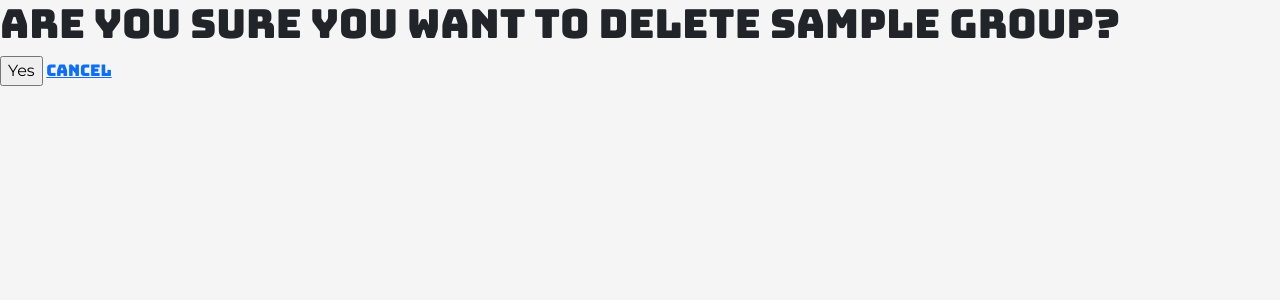
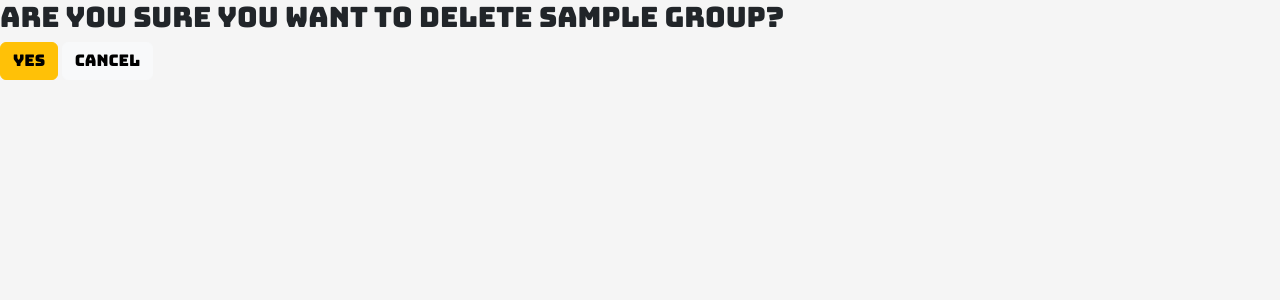
Before and after one commit to gabrielpastori/todo-list, a Django app: a page that uses core/templates/core/group_delete.html in a window 1280 px wide. Shown: the top 300 px of the page. Run offline with Django 4.2, Linux system fonts and the light colour scheme; a user stored in the database is signed in; tables that the repository leaves empty hold one stand-in row (values such as "Sample post"); some libraries are stand-ins or nearby versions.

Commit message:
feat: update group delete template

```diff
--- a/core/templates/core/group_delete.html
+++ b/core/templates/core/group_delete.html
@@ -1,11 +1,11 @@
 {% extends 'core/index.html' %}
 
 {% block content %}
-    <h1>Are you sure you want to delete {{group_name}}? </h1>
+    <h3>Are you sure you want to delete {{group_name}}? </h3>
     <form action="" method="post">
         {% csrf_token %}
-        <input type="submit" value="Yes">
-        <a href = "{% url 'group_list' %}">Cancel</a>
+        <input type="submit" value="Yes" class="btn btn-warning">
+        <a href = "{% url 'group_list' %}" class="btn btn-light">Cancel</a>
     </form>
 
 {% endblock content %}
```
